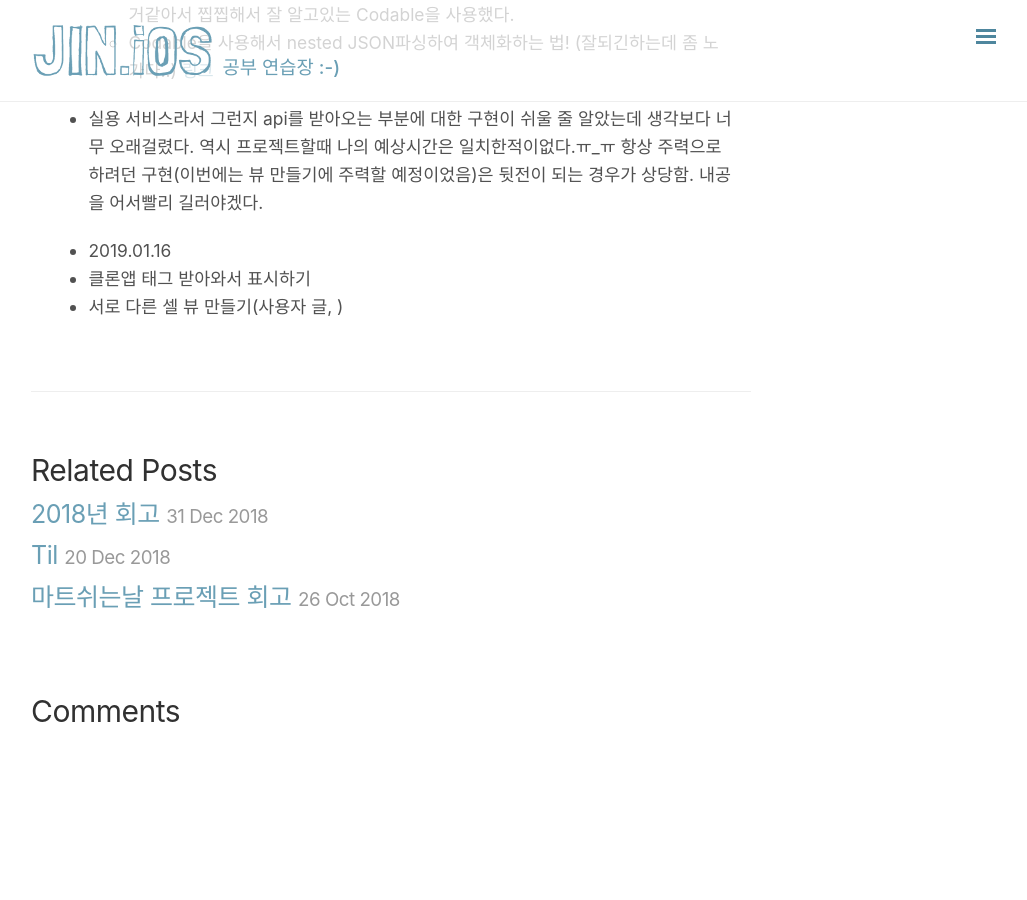
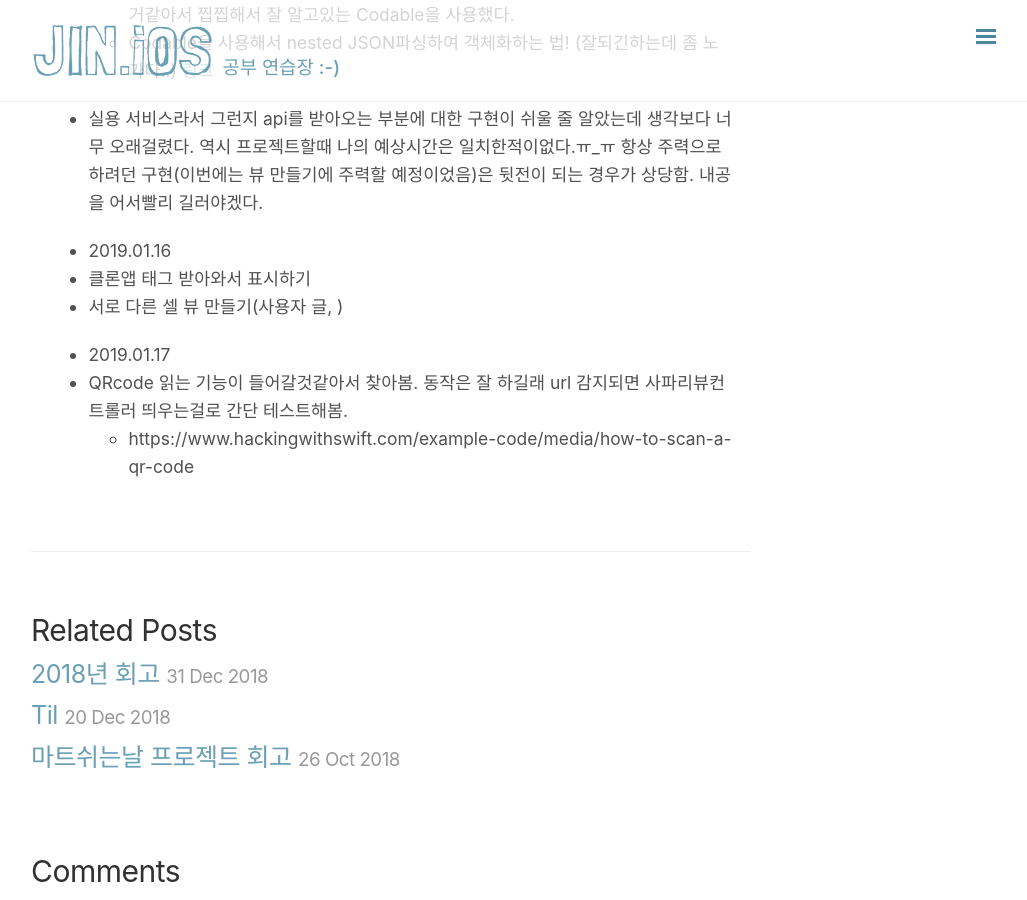
Before and after one commit to jinios/jinios.github.io, a Jekyll site: the page built from _posts/TIL/TIL-2019/2019-01-02-TIL.md, in a window 1280 px wide and 900 px high, scrolled down 2508 px. Shown: the whole window, without its empty margins (249-1276 px from the left). Built offline with Jekyll 4.4.1, drawn with Linux system fonts in a browser that asks for light colours; nearby versions of some CDN libraries; our own code applies the rules of GitHub Pages for plain Markdown files; comment, search, counter and statistics services are not loaded; before the commit the page ends 3248 px from its top, so only the background shows below that.

Commit message:
Update post

```diff
--- a/_posts/TIL/TIL-2019/2019-01-02-TIL.md
+++ b/_posts/TIL/TIL-2019/2019-01-02-TIL.md
@@ -74,3 +74,7 @@ HEAD is now at cbb9592 Add assets
 - 2019.01.16
 - 클론앱 태그 받아와서 표시하기
 - 서로 다른 셀 뷰 만들기(사용자 글, )
+
+- 2019.01.17
+- QRcode 읽는 기능이 들어갈것같아서 찾아봄. 동작은 잘 하길래 url 감지되면 사파리뷰컨트롤러 띄우는걸로 간단 테스트해봄.
+  - https://www.hackingwithswift.com/example-code/media/how-to-scan-a-qr-code
```
